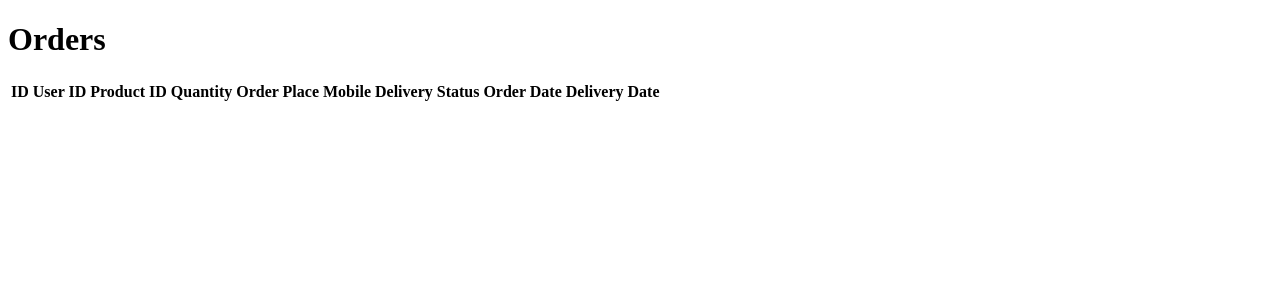
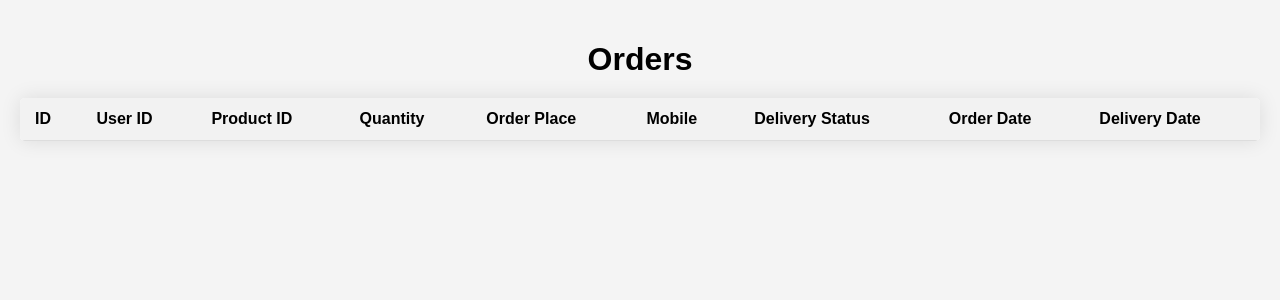
Before and after one commit to srinu5713/Ecommerce-With-Microservices, a Flask app: page /orders in a window 1280 px wide. Shown: the top 300 px of the page. Run offline with Flask 3, Linux system fonts and the light colour scheme; data that the repository does not hold is empty.

Commit message:
Realigning the stuff ,Making tables for better appearance etc

```diff
--- a/app.py
+++ b/app.py
@@ -1,4 +1,4 @@
-from flask import Flask, render_template, request, redirect, url_for, flash
+from flask import Flask, render_template, request, redirect, url_for, flash, session
 import pymysql.cursors
 
 app = Flask(__name__)
@@ -13,8 +13,17 @@ conn = pymysql.connect(
     cursorclass=pymysql.cursors.DictCursor
 )
 
-a_is_logged_in=0
-u_is_logged_in=0
+@app.after_request
+def add_header(response):
+    """
+    Add headers to both force latest IE rendering engine or Chrome Frame,
+    and also to cache the rendered page for 10 minutes.
+    """
+    response.headers['Cache-Control'] = 'no-store, no-cache, must-revalidate, post-check=0, pre-check=0, max-age=0'
+    response.headers['Pragma'] = 'no-cache'
+    response.headers['Expires'] = '-1'
+    response.headers['Cache-Control'] = 'public, max-age=0'
+    return response
 
 @app.route('/')
 def index():
@@ -30,6 +39,7 @@ def login():
         user = cursor.fetchone()
         cursor.close()
         if user:
+            session['user_type'] = user['user_type']
             if user['user_type'] == 'Admin':
                 return redirect(url_for('a_home'))
             else:
@@ -41,6 +51,7 @@ def login():
 
 @app.route('/logout', methods=['POST'])
 def logout():
+    session.pop('user_type', None)
     return redirect(url_for('login'))
 
 @app.route('/signup', methods=['GET', 'POST'])
@@ -74,21 +85,22 @@ def u_home():
 
 @app.route('/a_home')
 def a_home():
+    # Check if the user is logged in as admin
+    if session.get('user_type') != 'Admin':
+        flash('Unauthorized access. Please log in as admin.', 'error')
+        return redirect(url_for('login'))
+
     # Check user session or authentication here before rendering the home page
     cur = conn.cursor()
     cur.execute("SELECT COUNT(*) FROM orders")
-    # c1=cur.fetchone()
-    print("-----------------------------------------------")
-    # print(c1)
-    print("-----------------------------------------------")
     orders_count = cur.fetchone()['COUNT(*)']
     cur.execute("SELECT COUNT(*) FROM users")
     users_count = cur.fetchone()['COUNT(*)']
     cur.execute("SELECT COUNT(*) FROM products")
     products_count = cur.fetchone()['COUNT(*)']
     cur.close()
+
     return render_template('a_home.html', orders_count=orders_count, users_count=users_count, products_count=products_count)
-
 
 @app.route('/orders')
 def orders():
@@ -117,6 +129,5 @@ def products():
     cursor.close()
     return render_template('products.html', products=products)
 
-
 if __name__ == '__main__':
     app.run(debug=True)
--- a/templates/orders.html
+++ b/templates/orders.html
@@ -4,6 +4,39 @@
     <meta charset="UTF-8">
     <meta name="viewport" content="width=device-width, initial-scale=1.0">
     <title>Orders</title>
+    <style>
+        body {
+            font-family: Arial, sans-serif;
+            background-color: #f4f4f4;
+            margin: 0;
+            padding: 20px;
+        }
+        h1 {
+            text-align: center;
+            margin-bottom: 20px;
+        }
+        table {
+            width: 100%;
+            border-collapse: collapse;
+            background-color: #fff;
+            border-radius: 5px;
+            overflow: hidden;
+            box-shadow: 0 0 20px rgba(0, 0, 0, 0.1);
+            margin-bottom: 20px;
+        }
+        th, td {
+            padding: 12px 15px;
+            text-align: left;
+            border-bottom: 1px solid #ddd;
+        }
+        th {
+            background-color: #f2f2f2;
+            font-weight: bold;
+        }
+        tr:hover {
+            background-color: #f2f2f2;
+        }
+    </style>
 </head>
 <body>
     <h1>Orders</h1>
```
Also changed, not shown: templates/a_home.html (+20 -8 lines), templates/products.html (+33 -0 lines), templates/users.html (+34 -0 lines).
